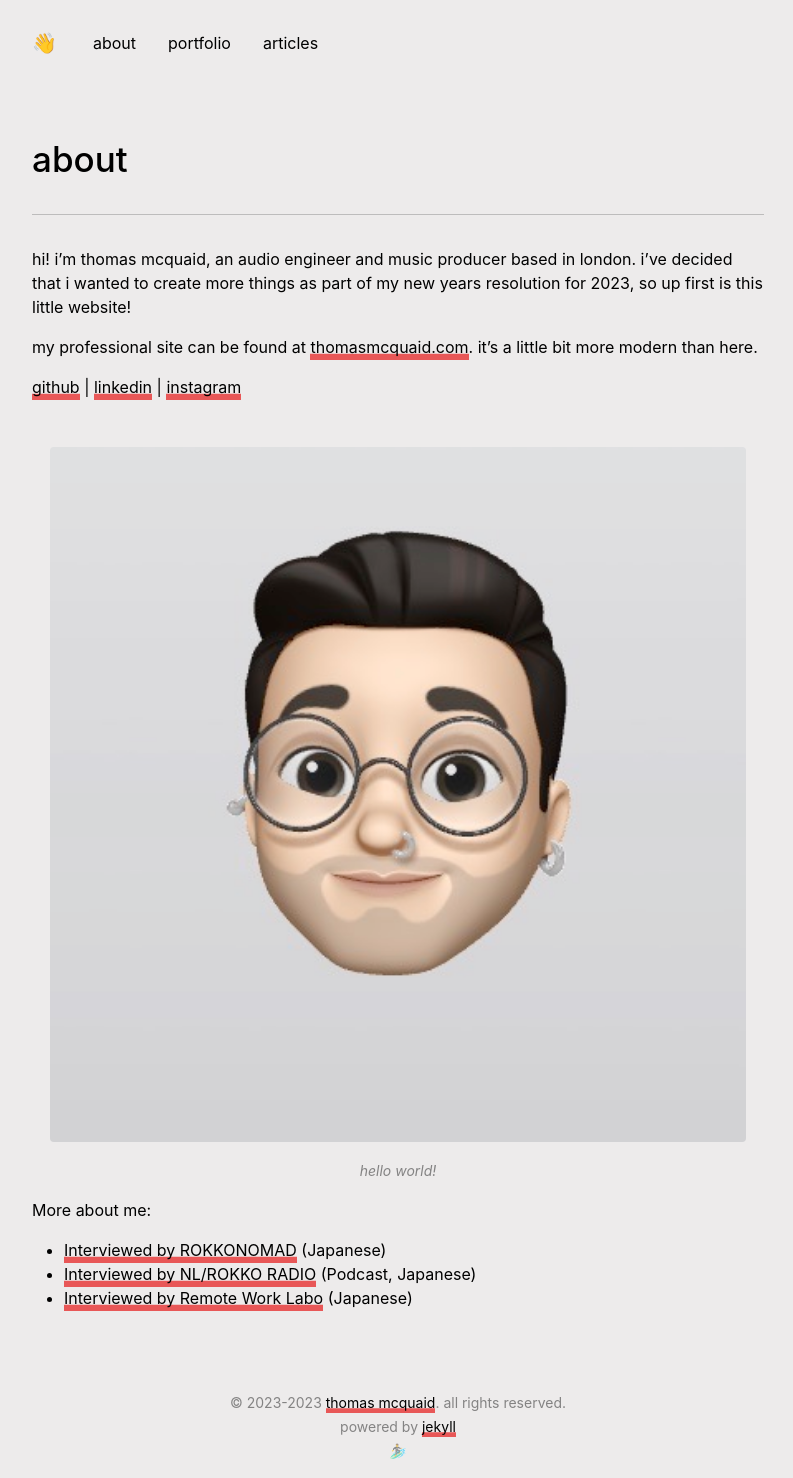
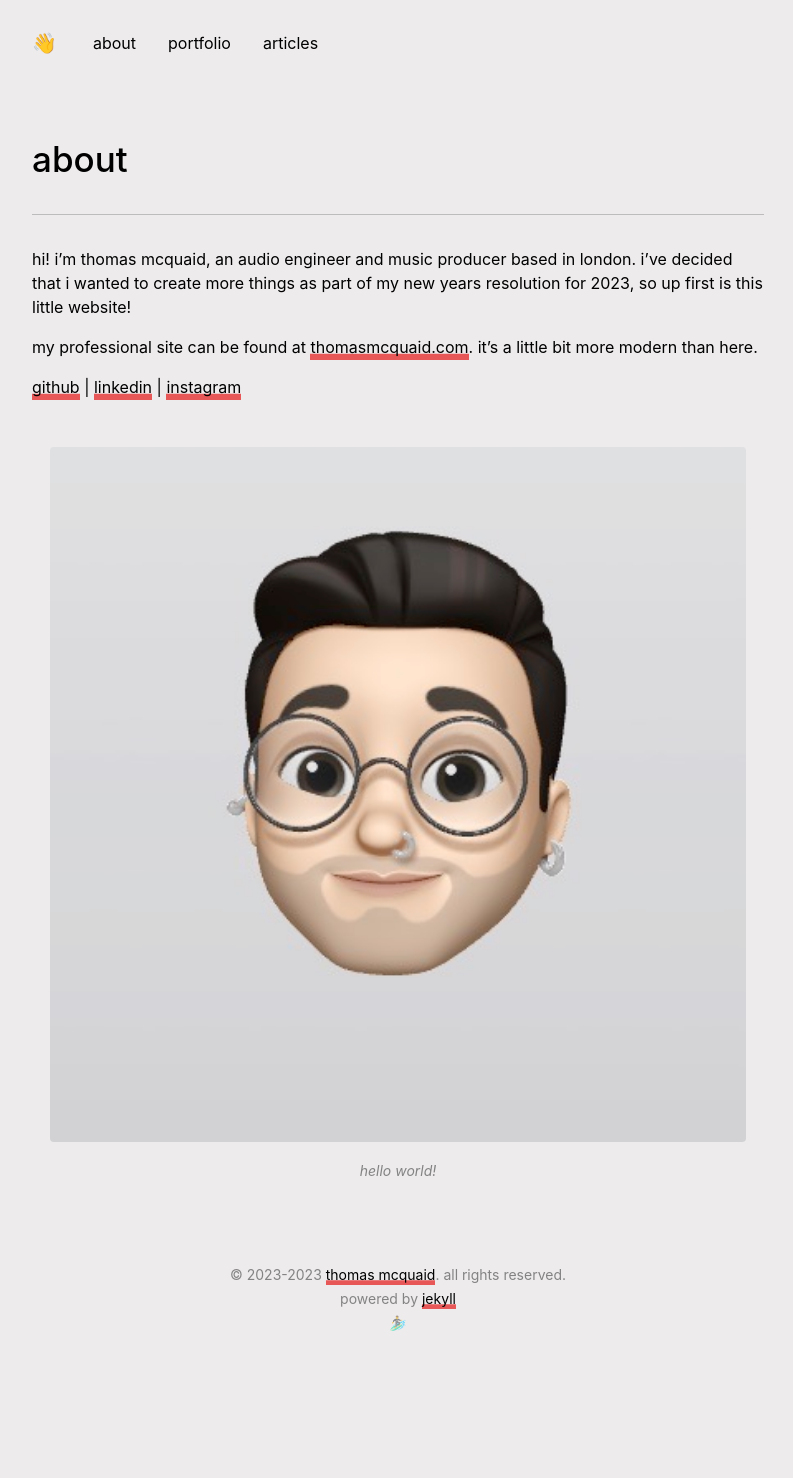
Before and after one commit to thomasmcquaidee/thomasmcquaidee.github.io, a Jekyll site: the page built from pages/about.md, in a window 1280 px wide. Shown: the whole page, without its empty margins (242-1035 px from the left). Built offline with Jekyll 4.4.1, drawn with Linux system fonts in a browser that asks for light colours; after the commit the page ends 1350 px from its top, so only the background shows below that.

Commit message:
Update about.md

```diff
--- a/pages/about.md
+++ b/pages/about.md
@@ -19,8 +19,3 @@ my professional site can be found at [thomasmcquaid.com](https://thomasmcquaid.c
 </div>
 
 <p class="text-muted text-center"><i><small>hello world!</small></i></p>
-
-More about me:
-- [Interviewed by ROKKONOMAD](https://rokkonomad.org/news_column/3080) (Japanese)
-- [Interviewed by NL/ROKKO RADIO](https://open.spotify.com/episode/377Au7Rh7DPtRtN0RFOA7P) (Podcast, Japanese)
-- [Interviewed by Remote Work Labo](https://www.remotework-labo.jp/2018/10/doist01/) (Japanese)
```
